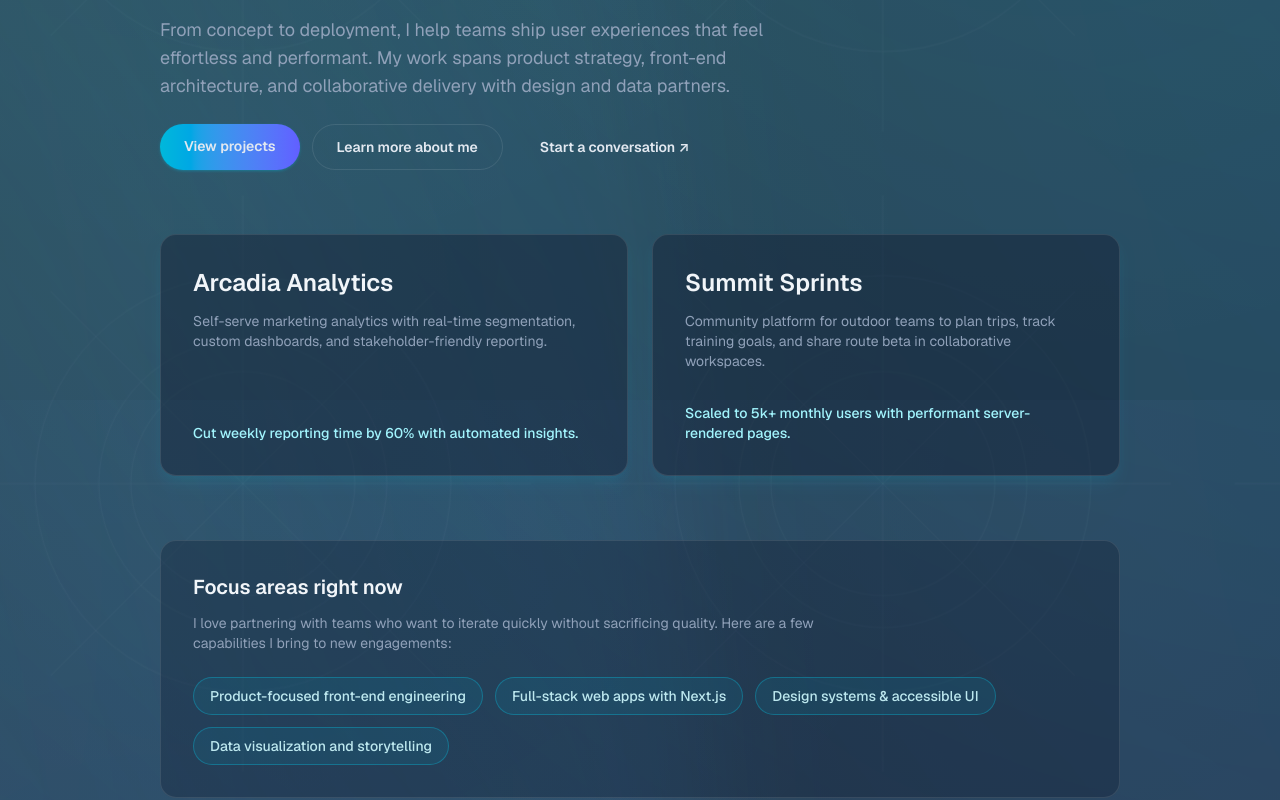
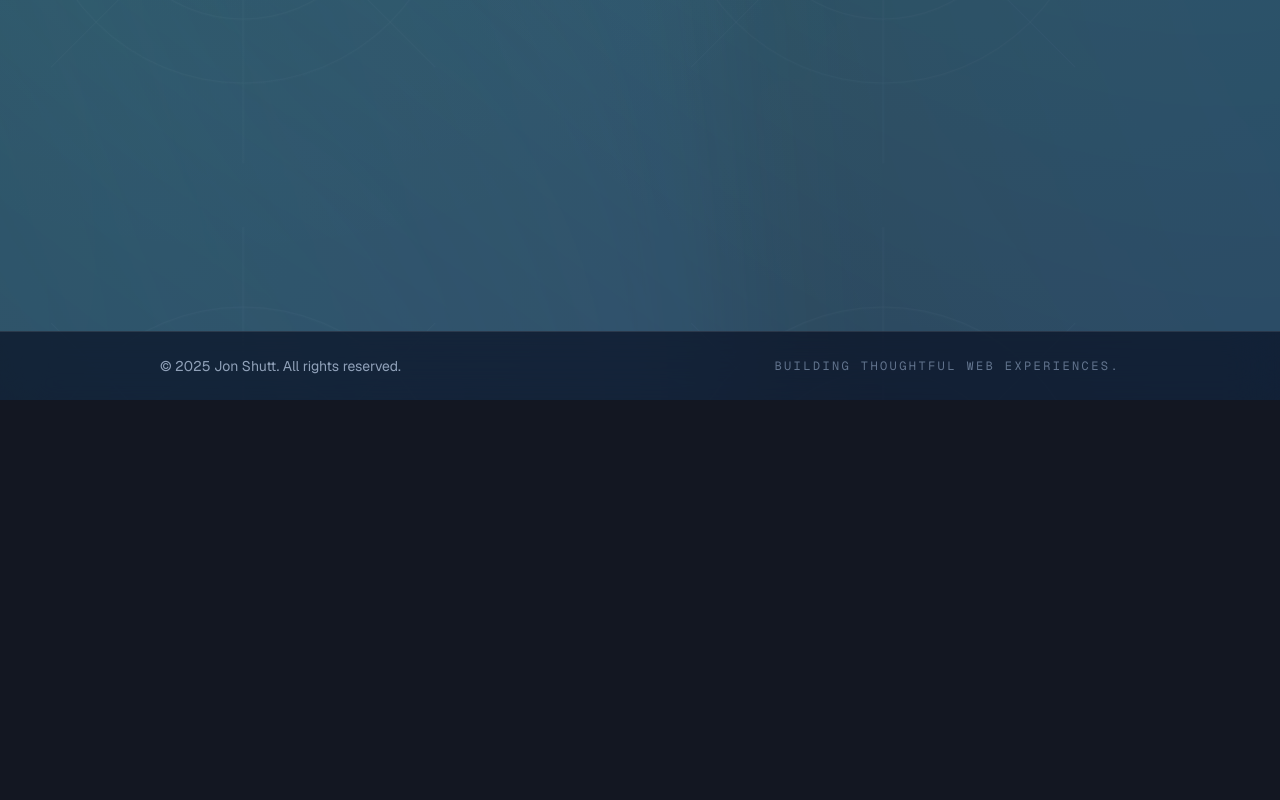
Before and after one commit to jonshutt/vercel-nextjs, a Next.js app: page / in a window 1280 px wide. Shown: the part 400-1200 px from the top of the page. After the commit the page ends 800 px from the top, so only its background shows below. Built offline with nearby package versions, Linux system fonts and the light colour scheme.

Commit message:
simplify pages

```diff
--- a/src/app/about/page.js
+++ b/src/app/about/page.js
@@ -1,45 +1,3 @@
-const values = [
-  {
-    title: "Start with curiosity",
-    description:
-      "I love immersing myself in the problem space, talking with users, and uncovering unexpected constraints before writing code.",
-  },
-  {
-    title: "Design with engineers in mind",
-    description:
-      "Collaboration beats handoff. I partner closely with design, product, and data to build experiences that are maintainable and repeatable.",
-  },
-  {
-    title: "Ship, learn, repeat",
-    description:
-      "I prioritize measurable outcomes, build tight feedback loops, and keep the path to production clear and reliable.",
-  },
-];
-
-const experience = [
-  {
-    role: "Staff Product Engineer",
-    company: "Arcadia",
-    timeframe: "2022 — Present",
-    blurb:
-      "Leading front-end architecture and shepherding cross-functional squads building analytics tools for marketing teams.",
-  },
-  {
-    role: "Co-founder & Builder",
-    company: "Summit Sprints",
-    timeframe: "2020 — 2022",
-    blurb:
-      "Bootstrapped a platform for outdoor athletes from concept to revenue, handling product, engineering, and growth experiments.",
-  },
-  {
-    role: "Senior Front-end Engineer",
-    company: "Waypoint Studio",
-    timeframe: "2017 — 2020",
-    blurb:
-      "Delivered design systems and conversion-focused web experiences for clients ranging from early-stage startups to Fortune 500 teams.",
-  },
-];
-
 export const metadata = {
   title: "About | Jon Shutt",
   description: "Learn about Jon Shutt's background, values, and how he approaches product engineering.",
@@ -55,53 +13,6 @@ export default function AboutPage() {
           empathy, and the craft of building interfaces that feel intuitive.
         </p>
       </header>
-
-      <section className="grid gap-10 lg:grid-cols-[1.1fr_0.9fr]">
-        <div className="space-y-6">
-          <h2 className="text-xl font-semibold text-slate-100">Experience highlights</h2>
-          <ul className="space-y-6">
-            {experience.map((item) => (
-              <li
-                key={item.role}
-                className="rounded-2xl border border-white/10 bg-slate-900/40 p-6 shadow-lg shadow-cyan-500/10"
-              >
-                <div className="flex flex-col gap-1">
-                  <span className="text-sm font-medium uppercase tracking-[0.3em] text-cyan-200/80">
-                    {item.timeframe}
-                  </span>
-                  <h3 className="text-lg font-semibold text-slate-100">
-                    {item.role} · {item.company}
-                  </h3>
-                  <p className="text-sm text-slate-400">{item.blurb}</p>
-                </div>
-              </li>
-            ))}
-          </ul>
-        </div>
-
-        <div className="space-y-6">
-          <h2 className="text-xl font-semibold text-slate-100">How I work</h2>
-          <ul className="space-y-4">
-            {values.map((value) => (
-              <li
-                key={value.title}
-                className="rounded-2xl border border-white/10 bg-slate-900/40 p-5 shadow-lg shadow-indigo-500/10"
-              >
-                <h3 className="text-base font-semibold text-slate-100">{value.title}</h3>
-                <p className="mt-2 text-sm text-slate-400">{value.description}</p>
-              </li>
-            ))}
-          </ul>
-
-          <div className="rounded-2xl border border-cyan-400/30 bg-gradient-to-br from-cyan-500/15 via-indigo-500/10 to-transparent p-6 text-sm text-cyan-100 shadow-lg shadow-cyan-500/10">
-            <p className="font-semibold uppercase tracking-[0.3em] text-cyan-200">Let&apos;s collaborate</p>
-            <p className="mt-3 text-slate-200">
-              I&apos;m open to consulting engagements, fractional product engineering roles, and speaking opportunities. Reach out
-              at <a href="mailto:hello@jonshutt.com" className="underline decoration-cyan-200 underline-offset-4">hello@jonshutt.com</a>.
-            </p>
-          </div>
-        </div>
-      </section>
     </section>
   );
 }
--- a/src/app/page.js
+++ b/src/app/page.js
@@ -1,27 +1,3 @@
-import Link from "next/link";
-
-const featuredProjects = [
-  {
-    title: "Arcadia Analytics",
-    description:
-      "Self-serve marketing analytics with real-time segmentation, custom dashboards, and stakeholder-friendly reporting.",
-    highlight: "Cut weekly reporting time by 60% with automated insights.",
-  },
-  {
-    title: "Summit Sprints",
-    description:
-      "Community platform for outdoor teams to plan trips, track training goals, and share route beta in collaborative workspaces.",
-    highlight: "Scaled to 5k+ monthly users with performant server-rendered pages.",
-  },
-];
-
-const focusAreas = [
-  "Product-focused front-end engineering",
-  "Full-stack web apps with Next.js",
-  "Design systems & accessible UI",
-  "Data visualization and storytelling",
-];
-
 export default function Home() {
   return (
     <section className="space-y-16">
@@ -32,64 +8,6 @@ export default function Home() {
         <h1 className="text-4xl font-semibold tracking-tight text-slate-100 sm:text-5xl">
           Hi, I&apos;m Jon Shutt. I build thoughtful digital products that balance polish with measurable impact.
         </h1>
-        <p>this is a test feature</p>
-        <p className="max-w-2xl text-lg text-slate-400">
-          From concept to deployment, I help teams ship user experiences that feel effortless and performant. My work spans
-          product strategy, front-end architecture, and collaborative delivery with design and data partners.
-        </p>
-        <div className="flex flex-wrap gap-3">
-          <Link
-            href="/projects"
-            className="rounded-full bg-gradient-to-r from-cyan-500 to-indigo-500 px-6 py-3 text-sm font-semibold text-white shadow-sm shadow-cyan-500/30 transition hover:from-cyan-400 hover:to-indigo-400"
-          >
-            View projects
-          </Link>
-          <Link
-            href="/about"
-            className="rounded-full border border-white/10 px-6 py-3 text-sm font-semibold text-slate-100 transition hover:border-cyan-300/70 hover:text-cyan-100"
-          >
-            Learn more about me
-          </Link>
-          <a
-            href="mailto:hello@jonshutt.com"
-            className="rounded-full border border-transparent px-6 py-3 text-sm font-semibold text-slate-300 transition hover:text-cyan-100"
-          >
-            Start a conversation ↗
-          </a>
-        </div>
-      </div>
-
-      <div className="grid gap-6 md:grid-cols-2">
-        {featuredProjects.map((project) => (
-          <article
-            key={project.title}
-            className="group flex h-full flex-col justify-between rounded-2xl border border-white/10 bg-slate-900/40 p-8 shadow-lg shadow-cyan-500/10 transition hover:border-cyan-300/60 hover:bg-slate-900/60"
-          >
-            <div className="space-y-3">
-              <h2 className="text-2xl font-semibold text-slate-100">{project.title}</h2>
-              <p className="text-sm text-slate-400">{project.description}</p>
-            </div>
-            <p className="mt-8 text-sm font-medium text-cyan-200">{project.highlight}</p>
-          </article>
-        ))}
-      </div>
-
-      <div className="rounded-2xl border border-white/10 bg-slate-900/30 p-8">
-        <h2 className="text-xl font-semibold text-slate-100">Focus areas right now</h2>
-        <p className="mt-3 max-w-2xl text-sm text-slate-400">
-          I love partnering with teams who want to iterate quickly without sacrificing quality. Here are a few capabilities
-          I bring to new engagements:
-        </p>
-        <ul className="mt-6 flex flex-wrap gap-3 text-sm font-medium text-cyan-100/90">
-          {focusAreas.map((item) => (
-            <li
-              key={item}
-              className="rounded-full border border-cyan-400/30 bg-cyan-500/10 px-4 py-2"
-            >
-              {item}
-            </li>
-          ))}
-        </ul>
       </div>
     </section>
   );
```
